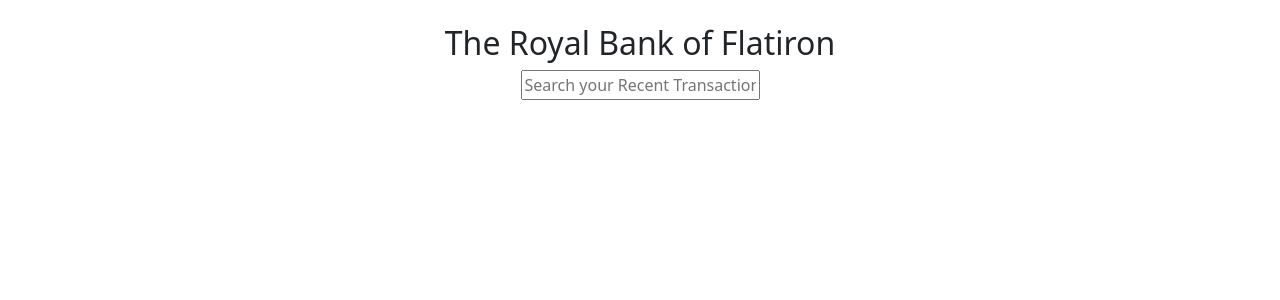
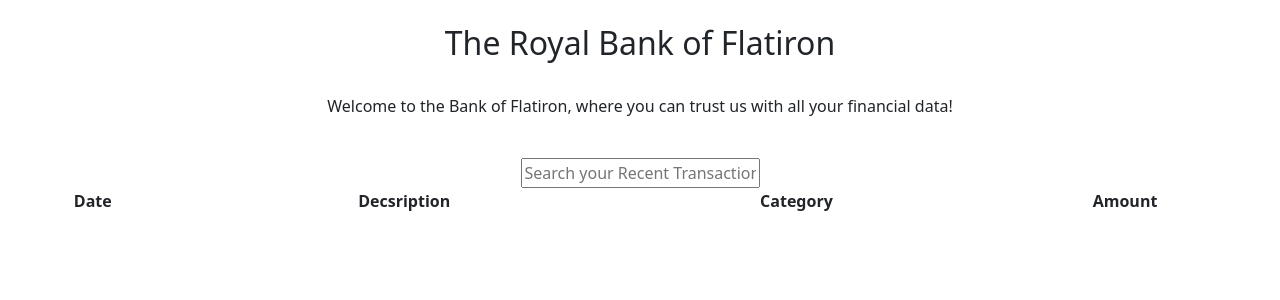
Before and after one commit to Mashaa22/bank-of-flatiron, a React (Create React App) app: page / in a window 1280 px wide. Shown: the top 300 px of the page. Built offline with nearby package versions, Linux system fonts and the light colour scheme.

Commit message:
created table head

```diff
--- a/src/App.js
+++ b/src/App.js
@@ -1,10 +1,13 @@
 import './App.css';
 import Search from './components/Search';
+import Table from './components/Table';
 
 function AccountHolder() {
   return (
     <div>
+      <br></br>
       <Search />
+      <Table />
     </div>
   );
 }
@@ -15,7 +18,9 @@ function App() {
     <br></br>
     <div className="text-center " >
             <div className="ui segment violet inverted">
-        <h2>The Royal Bank of Flatiron</h2>
+          <h2>The Royal Bank of Flatiron</h2>
+          <br></br>
+          <p> Welcome to the Bank of Flatiron, where you can trust us with all your financial data!</p>
         </div>
         <AccountHolder />
       </div>
--- a/src/components/Search.js
+++ b/src/components/Search.js
@@ -3,12 +3,14 @@ import axios from "axios";
 
 function Search() {
 
-    return(
+    return (
         <div className="ui large fluid icon input">
         <input
-          type="text"
-          placeholder="Search your Recent Transactions"
-        //   onChange={onChangeHandler}
+                type="text"
+                placeholder="Search your Recent Transactions"
+                // onChange={(e) => {
+                //     setSearch(e.target.value);
+                // }}
         />
         <i className="circular search link icon"></i>
       </div>
--- a/src/components/Table.js
+++ b/src/components/Table.js
@@ -0,0 +1,18 @@
+const Table = () => {
+
+
+    return (
+        <>
+            <table className="table table-stripped table-hover">
+                <thead>
+                    <th>Date</th>
+                    <th>Decsription</th>
+                    <th>Category</th>
+                    <th>Amount</th>
+                </thead>
+            </table>
+        </>
+    )
+}
+
+export default Table;
```
